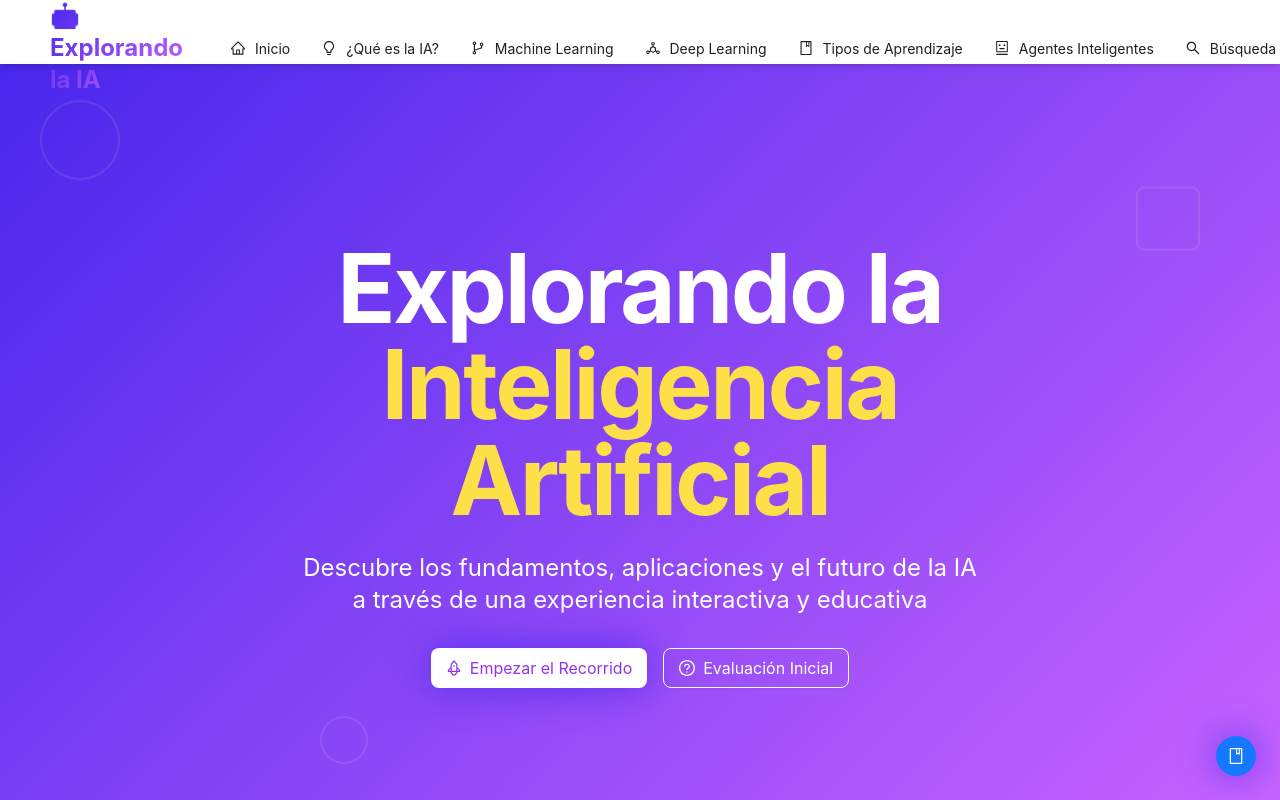
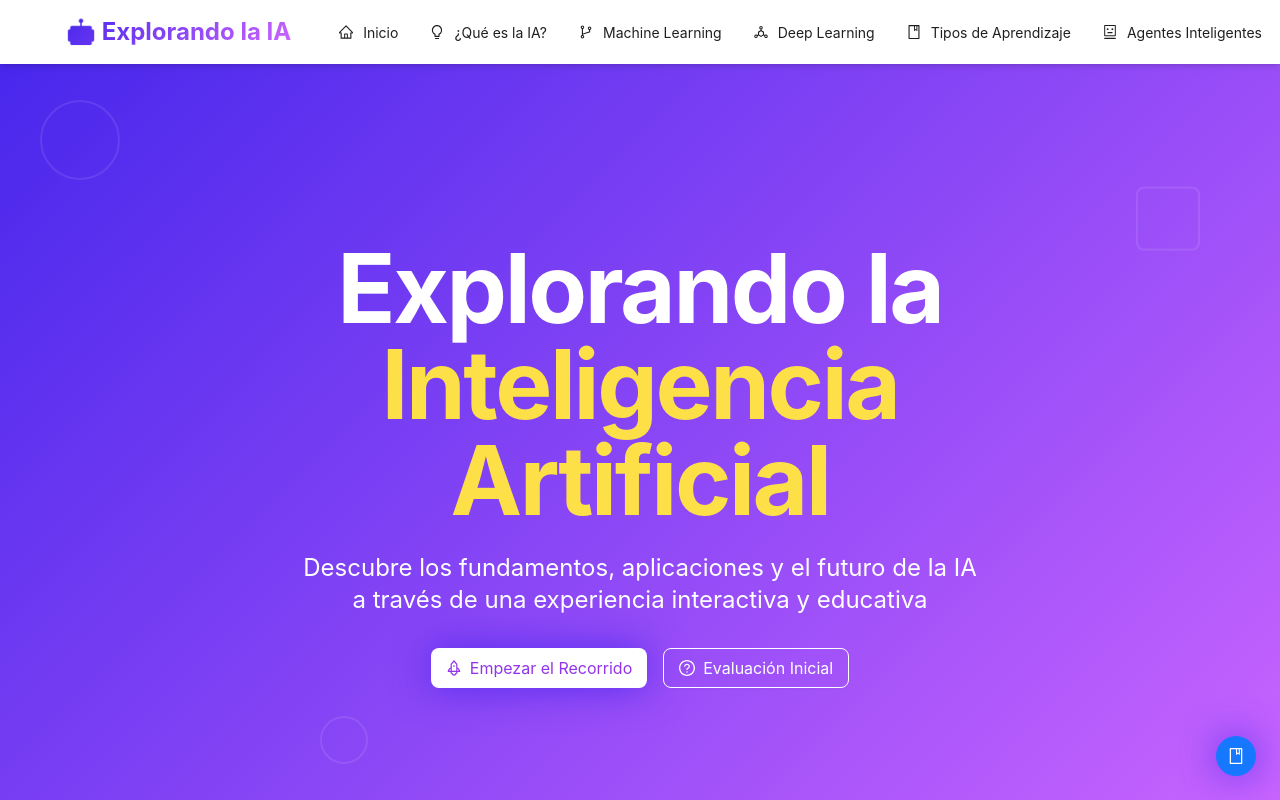
Before and after one commit to MartinOrtega3RL/my-awesome-project-ia-foro, a React (Vite) app: page / in a window 1280 px wide. Shown: the top 800 px of the page. Built offline with nearby package versions, Linux system fonts and the light colour scheme.

Commit message:
Fix: Adjust header section layout
Adjust the layout of the header section to prevent the title from overflowing its container.

```diff
--- a/src/pages/Index.tsx
+++ b/src/pages/Index.tsx
@@ -1,3 +1,4 @@
+
 import React, { useState } from 'react';
 import { Layout, Menu, Button, Modal, Steps, Card, Table, Timeline, Drawer, Tooltip, Alert, Collapse, Tabs, AutoComplete } from 'antd';
 import { motion } from 'framer-motion';
@@ -167,10 +168,10 @@ const Index = () => {
     <Layout className="min-h-screen">
       {/* Header/Navbar */}
       <Header className="fixed w-full z-50 bg-white shadow-md">
-        <div className="max-w-7xl mx-auto flex items-center justify-between">
-          <div className="flex items-center">
+        <div className="max-w-7xl mx-auto px-4 flex items-center justify-between h-full">
+          <div className="flex items-center flex-shrink-0">
             <motion.div
-              className="text-2xl font-bold ai-text-gradient mr-8"
+              className="text-xl lg:text-2xl font-bold ai-text-gradient"
               initial={{ opacity: 0, x: -20 }}
               animate={{ opacity: 1, x: 0 }}
               transition={{ duration: 0.5 }}
@@ -182,7 +183,7 @@ const Index = () => {
           {/* Desktop Menu */}
           <Menu
             mode="horizontal"
-            className="hidden lg:flex flex-1 justify-center border-none bg-transparent"
+            className="hidden lg:flex flex-1 justify-center border-none bg-transparent ml-8"
             items={menuItems.map(item => ({
               key: item.key,
               icon: item.icon,
@@ -193,7 +194,7 @@ const Index = () => {
 
           {/* Mobile Menu Button */}
           <Button
-            className="lg:hidden"
+            className="lg:hidden flex-shrink-0"
             type="text"
             icon={<MenuOutlined />}
             onClick={() => setMobileMenuVisible(true)}
```
